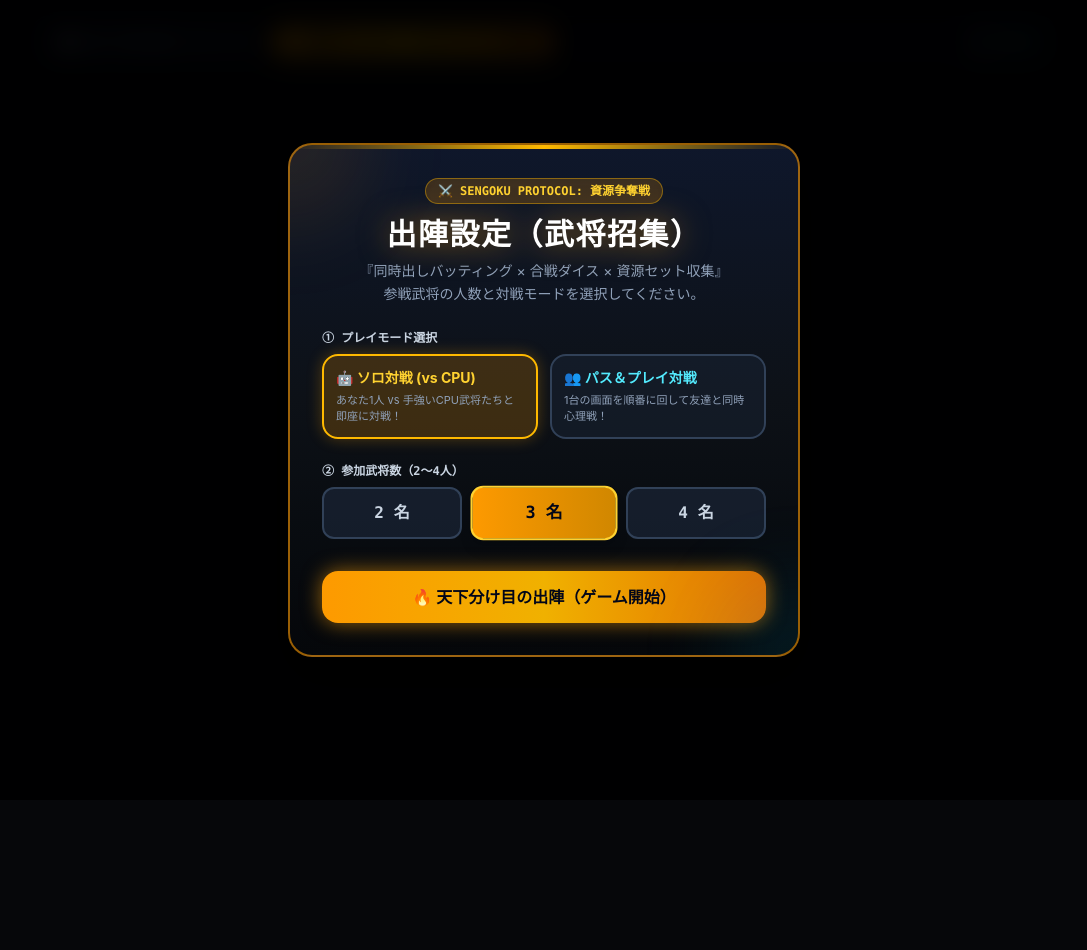
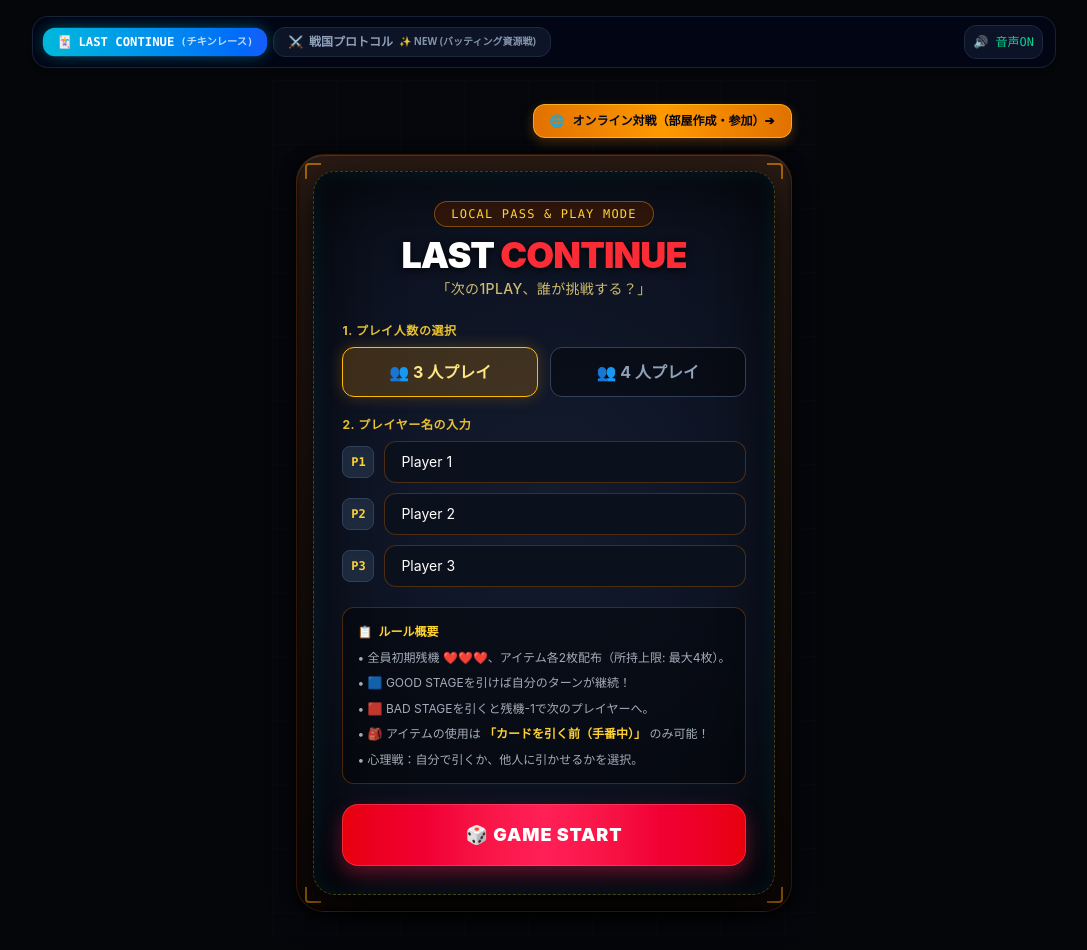
Before and after one commit to sumomoking/last-continue, a Next.js app: page / in a window 1280 px wide. Shown: the whole page, without its empty margins (96-1183 px from the left). Before the commit the page ends 800 px from the top, so only its background shows below. Built offline with nearby package versions, Linux system fonts and the light colour scheme.

Commit message:
ゲームの切り替え

```diff
--- a/app/page.tsx
+++ b/app/page.tsx
@@ -23,7 +23,7 @@ import { SengokuArena } from '../components/sengoku/SengokuArena';
 type PlayMode = 'LOCAL' | 'ONLINE';
 
 export default function GamePage() {
-  const [activeGame, setActiveGame] = useState<ActiveGame>('SENGOKU');
+  const [activeGame, setActiveGame] = useState<ActiveGame>('LAST_CONTINUE');
   const [playMode, setPlayMode] = useState<PlayMode>('LOCAL');
   const [isMuted, setIsMuted] = useState(false);
   const [resetModalPlayerIndex, setResetModalPlayerIndex] = useState<number | null>(null);
```
